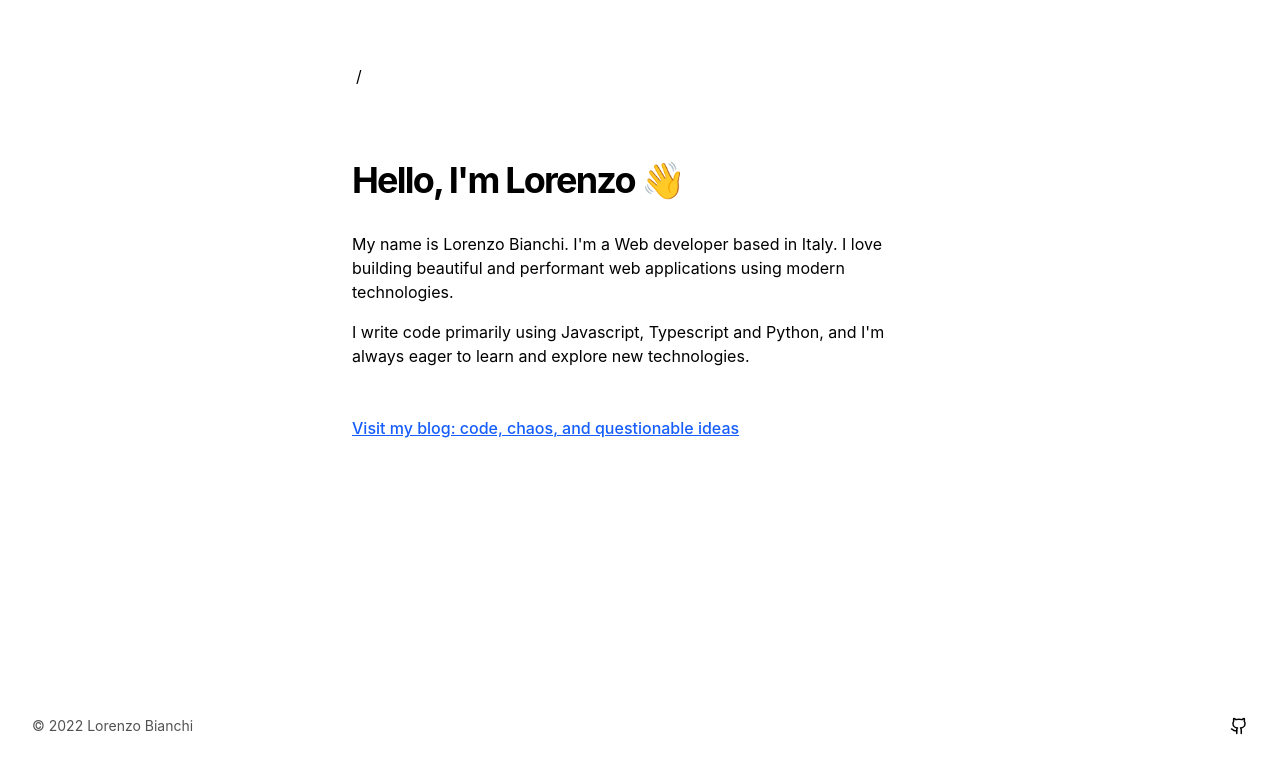
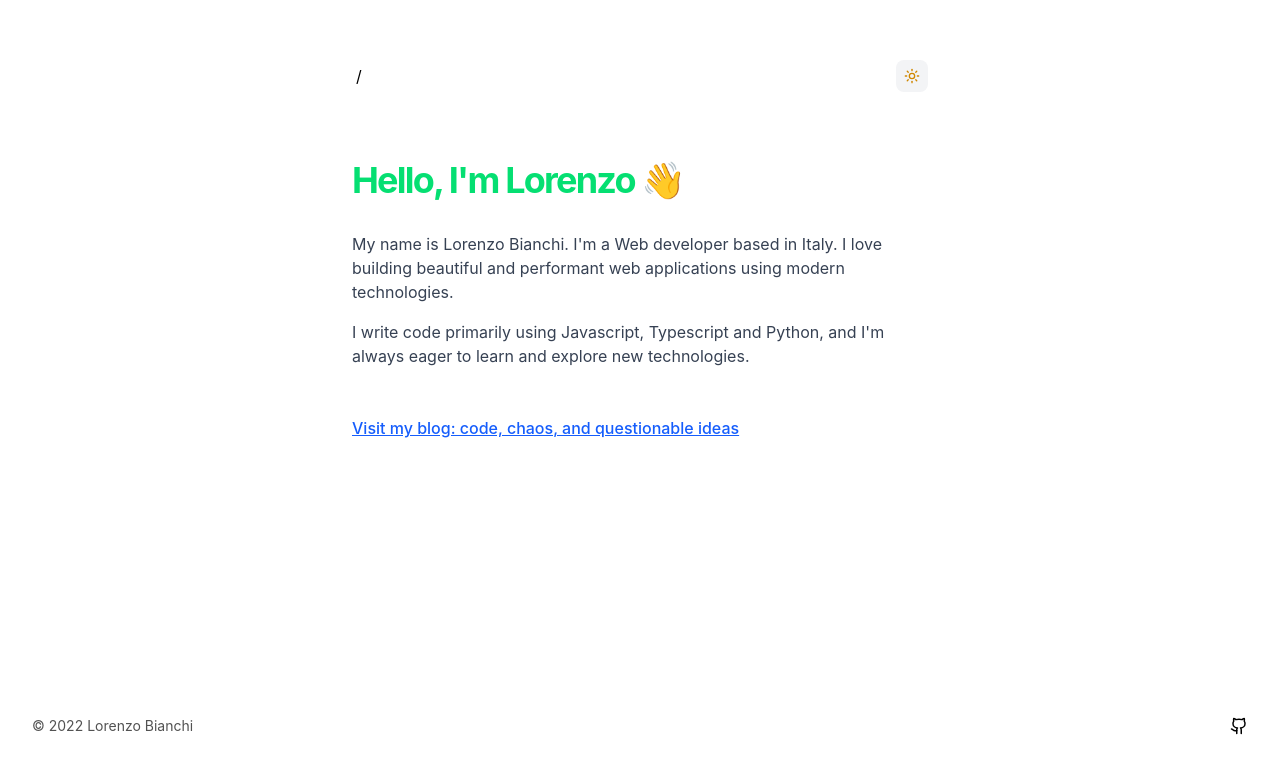
Before and after one commit to loreBianchi/lore-blog, a Next.js app: page / in a window 1280 px wide. Shown: the top 774 px of the page. Built offline with nearby package versions, Linux system fonts and the light colour scheme.

Commit message:
feat: toggle themes

```diff
--- a/app/components/nav.tsx
+++ b/app/components/nav.tsx
@@ -1,4 +1,7 @@
+'use client'
+
 import Link from 'next/link'
+import { ThemeToggle } from './theme-toggle'
 
 const navItems = {
   '/': {
@@ -11,7 +14,7 @@ export function Navbar() {
     <aside className="-ml-2 mb-16 tracking-tight">
       <div className="lg:sticky lg:top-20">
         <nav
-          className="flex flex-row items-start relative px-0 pb-0 fade md:overflow-auto scroll-pr-6 md:relative"
+          className="flex flex-row items-center justify-between relative px-0 pb-0 fade md:overflow-auto scroll-pr-6 md:relative"
           id="nav"
         >
           <div className="flex flex-row space-x-0 pr-10">
@@ -27,6 +30,10 @@ export function Navbar() {
               )
             })}
           </div>
+
+          <div className="flex items-center">
+            <ThemeToggle />
+          </div>
         </nav>
       </div>
     </aside>
--- /dev/null
+++ b/app/components/theme-toggle.tsx
@@ -0,0 +1,50 @@
+"use client";
+
+import { useTheme } from "next-themes";
+import { useEffect, useState } from "react";
+import { Sun, Moon, Palette, Sparkles } from "lucide-react";
+
+export const ThemeToggle = () => {
+  const { theme, setTheme, resolvedTheme } = useTheme();
+  const [mounted, setMounted] = useState<boolean>(false);
+
+  const themes = [
+    { id: "light", icon: Sun, color: "text-yellow-600" },
+    { id: "dark", icon: Moon, color: "text-blue-500" },
+    { id: "pastel", icon: Palette, color: "text-pink-500" },
+    { id: "custom", icon: Sparkles, color: "text-purple-500" },
+  ];
+
+  useEffect(() => {
+    setMounted(true);
+  }, []);
+
+  const currentTheme = mounted ? (resolvedTheme || theme || "light") : "light";
+  const currentIndex = themes.findIndex(t => t.id === currentTheme);
+  const nextIndex = (currentIndex + 1) % themes.length;
+  const nextTheme = themes[nextIndex];
+  const Icon = themes[currentIndex]?.icon || Sun;
+
+  const handleClick = () => {
+    if (!mounted) return;
+    setTheme(nextTheme.id);
+  };
+
+  if (!mounted) {
+    return (
+      <button className="p-2 rounded-lg bg-gray-100 dark:bg-gray-800">
+        <Sun className="w-4 h-4 text-gray-400" />
+      </button>
+    );
+  }
+
+  return (
+    <button
+      onClick={handleClick}
+      className="p-2 rounded-lg bg-gray-100 dark:bg-gray-800 hover:bg-gray-200 dark:hover:bg-gray-700 transition-colors duration-200"
+      aria-label={`Switch to ${nextTheme.id} theme`}
+    >
+      <Icon className={`w-4 h-4 ${themes[currentIndex]?.color || 'text-gray-700'}`} />
+    </button>
+  );
+};
--- a/app/global.css
+++ b/app/global.css
@@ -1,150 +1,42 @@
-@import 'tailwindcss';
+@import "tailwindcss";
 
-::selection {
-  background-color: #47a3f3;
-  color: #fefefe;
+@custom-variant dark (&:where([data-theme=dark], [data-theme=dark] *));
+
+@theme {
+  --color-card: hsl(207 97% 12%);
+  --color-background-light: hsl(0 0% 100%);
+  --color-background-dark: hsl(207 95% 8%);
+  --color-background-custom: hsl(187 71% 82%);
+  --color-background-pastel: hsl(279 100% 93%);
 }
 
-:root {
-  --sh-class: #2d5e9d;
-  --sh-identifier: #354150;
-  --sh-sign: #8996a3;
-  --sh-string: #007f7a;
-  --sh-keyword: #e02518;
-  --sh-comment: #a19595;
-  --sh-jsxliterals: #6266d1;
-  --sh-property: #e25a1c;
-  --sh-entity: #e25a1c;
-}
-
-@media (prefers-color-scheme: dark) {
-  :root {
-    --sh-class: #4c97f8;
-    --sh-identifier: white;
-    --sh-keyword: #f47067;
-    --sh-string: #0fa295;
+@layer base {
+  [data-theme="light"] {
+    --color-card: hsl(207 97% 12%);
   }
-  html {
-    color-scheme: dark;
+  [data-theme="dark"] {
+    --color-card: hsl(0 0% 96%);
+  }
+  [data-theme="custom"] {
+    --color-card: hsl(182, 87%, 39%);
+  }
+  [data-theme="pastel"] {
+    --color-card: hsl(291 46% 83%);
   }
 }
 
-html {
-  min-width: 360px;
+:root[data-theme="light"] {
+  background-color: var(--color-background-light);
 }
 
-.prose .anchor {
-  @apply absolute invisible no-underline;
-
-  margin-left: -1em;
-  padding-right: 0.5em;
-  width: 80%;
-  max-width: 700px;
-  cursor: pointer;
+:root[data-theme="dark"] {
+  background-color: var(--color-background-dark);
 }
 
-.anchor:hover {
-  @apply visible;
+:root[data-theme="custom"] {
+  background-color: var(--color-background-custom);
 }
 
-.prose a {
-  @apply underline transition-all decoration-neutral-400 dark:decoration-neutral-600 underline-offset-2 decoration-[0.1em];
+:root[data-theme="pastel"] {
+  background-color: var(--color-background-pastel);
 }
-
-.prose .anchor:after {
-  @apply text-neutral-300 dark:text-neutral-700;
-  content: '#';
-}
-
-.prose *:hover > .anchor {
-  @apply visible;
-}
-
-.prose pre {
-  @apply bg-neutral-50 dark:bg-neutral-900 rounded-lg overflow-x-auto border border-neutral-200 dark:border-neutral-900 py-2 px-3 text-sm;
-}
-
-.prose code {
-  @apply px-1 py-0.5 rounded-lg;
-}
-
-.prose pre code {
-  @apply p-0;
-  border: initial;
-  line-height: 1.5;
-}
-
-.prose code span {
-  @apply font-medium;
-}
-
-.prose img {
-  /* Don't apply styles to next/image */
-  @apply m-0;
-}
-
-.prose p {
-  @apply my-4 text-neutral-800 dark:text-neutral-200;
-}
-
-.prose h1 {
-  @apply text-4xl font-medium tracking-tight mt-6 mb-2;
-}
-
-.prose h2 {
-  @apply text-xl font-medium tracking-tight mt-6 mb-2;
-}
-
-.prose h3 {
-  @apply text-xl font-medium tracking-tight mt-6 mb-2;
-}
-
-.prose h4 {
-  @apply text-lg font-medium tracking-tight mt-6 mb-2;
-}
-
-.prose strong {
-  @apply font-medium;
-}
-
-.prose ul {
-  @apply list-disc pl-6;
-}
-
-.prose ol {
-  @apply list-decimal pl-6;
-}
-
-.prose > :first-child {
-  /* Override removing top margin, causing layout shift */
-  margin-top: 1.25em !important;
-  margin-bottom: 1.25em !important;
-}
-
-pre::-webkit-scrollbar {
-  display: none;
-}
-
-pre {
-  -ms-overflow-style: none; /* IE and Edge */
-  scrollbar-width: none; /* Firefox */
-}
-
-/* Remove Safari input shadow on mobile */
-input[type='text'],
-input[type='email'] {
-  -webkit-appearance: none;
-  -moz-appearance: none;
-  appearance: none;
-}
-
-table {
-  display: block;
-  max-width: fit-content;
-  overflow-x: auto;
-  white-space: nowrap;
-}
-
-.title {
-  text-wrap: balance;
-}
--- a/app/layout.tsx
+++ b/app/layout.tsx
@@ -4,6 +4,7 @@ import { GeistSans } from "geist/font/sans";
 import { GeistMono } from "geist/font/mono";
 import { Navbar } from "./components/nav";
 import Footer from "./components/footer";
+import { ThemeProvider } from "next-themes";
 
 export const metadata: Metadata = {
   metadataBase: new URL("https://lorebianchi.com"),
@@ -33,19 +34,16 @@ export const metadata: Metadata = {
   },
 };
 
-const cx = (...classes) => classes.filter(Boolean).join(" ");
+const cx = (...classes: string[]) => classes.filter(Boolean).join(" ");
 
 export default function RootLayout({ children }: { children: React.ReactNode }) {
   return (
     <html
       lang="en"
-      className={cx(
-        "text-black bg-white dark:text-white dark:bg-black",
-        GeistSans.variable,
-        GeistMono.variable
-      )}
+      suppressHydrationWarning
     >
-      <body className="antialiased min-h-screen flex flex-col">
+      <body className={cx("antialiased min-h-screen flex flex-col", GeistSans.variable, GeistMono.variable)}>
+        <ThemeProvider enableSystem={true} defaultTheme="system">
           <div className="max-w-xl mx-4 mt-8 lg:mx-auto w-full flex flex-col flex-1">
             <main className="flex flex-1 min-w-0 mt-6 flex-col px-2 md:px-0">
               <Navbar />
@@ -53,6 +51,7 @@ export default function RootLayout({ children }: { children: React.ReactNode })
             </main>
           </div>
           <Footer />
+        </ThemeProvider>
       </body>
     </html>
   );
--- a/app/not-found.tsx
+++ b/app/not-found.tsx
@@ -4,7 +4,7 @@ export default function NotFound() {
   return (
     <section className="flex flex-col items-start justify-center py-16">
       <h1 className="mb-4 text-3xl font-semibold tracking-tight">
-        404 – Page Not Found
+        404 - Page Not Found
       </h1>
 
       <p className="mb-8 text-base text-neutral-600 dark:text-neutral-400">
--- a/app/page.tsx
+++ b/app/page.tsx
@@ -1,19 +1,18 @@
-// Import any necessary components or libraries here, e.g., Link if you were navigating internally.
-
 export default function Page() {
-  // Configuration of external URLs for easy maintenance
   const blogURL = "https://blog.lorebianchi.com/";
 
   return (
     <section>
-      {/* 1. INTRODUCTION SECTION (HERO) */}
-      <h1 className="mb-8 text-4xl font-bold tracking-tighter">Hello, I'm Lorenzo 👋</h1>
+      <h1 className="mb-8 text-4xl font-bold tracking-tighter text-green-400 dark:text-yellow-500">
+        Hello, I'm Lorenzo 👋
+      </h1>
 
-      <p className="mb-4">
+      <p className="mb-4 text-gray-700 dark:text-gray-300">
         {`My name is Lorenzo Bianchi. I'm a Web developer based in Italy. I love building
         beautiful and performant web applications using modern technologies.`}
       </p>
-      <p className="mb-4">
+
+      <p className="mb-8 text-gray-700 dark:text-gray-300">
         {`I write code primarily using Javascript, Typescript and Python, and I'm always eager to learn and explore new technologies.`}
       </p>
       {/* 2. BLOG LINK (FOCAL CALL TO ACTION) */}
--- a/package.json
+++ b/package.json
@@ -13,6 +13,7 @@
     "geist": "1.2.2",
     "lucide-react": "^0.555.0",
     "next": "16.0.5",
+    "next-themes": "^0.4.6",
     "postcss": "^8.4.35",
     "react": "19.2.0",
     "react-dom": "19.2.0",
```
Also changed, not shown: 1 other file (tests, documents, lock files or other folders). Lines whose indentation alone changed are shown as unchanged.
